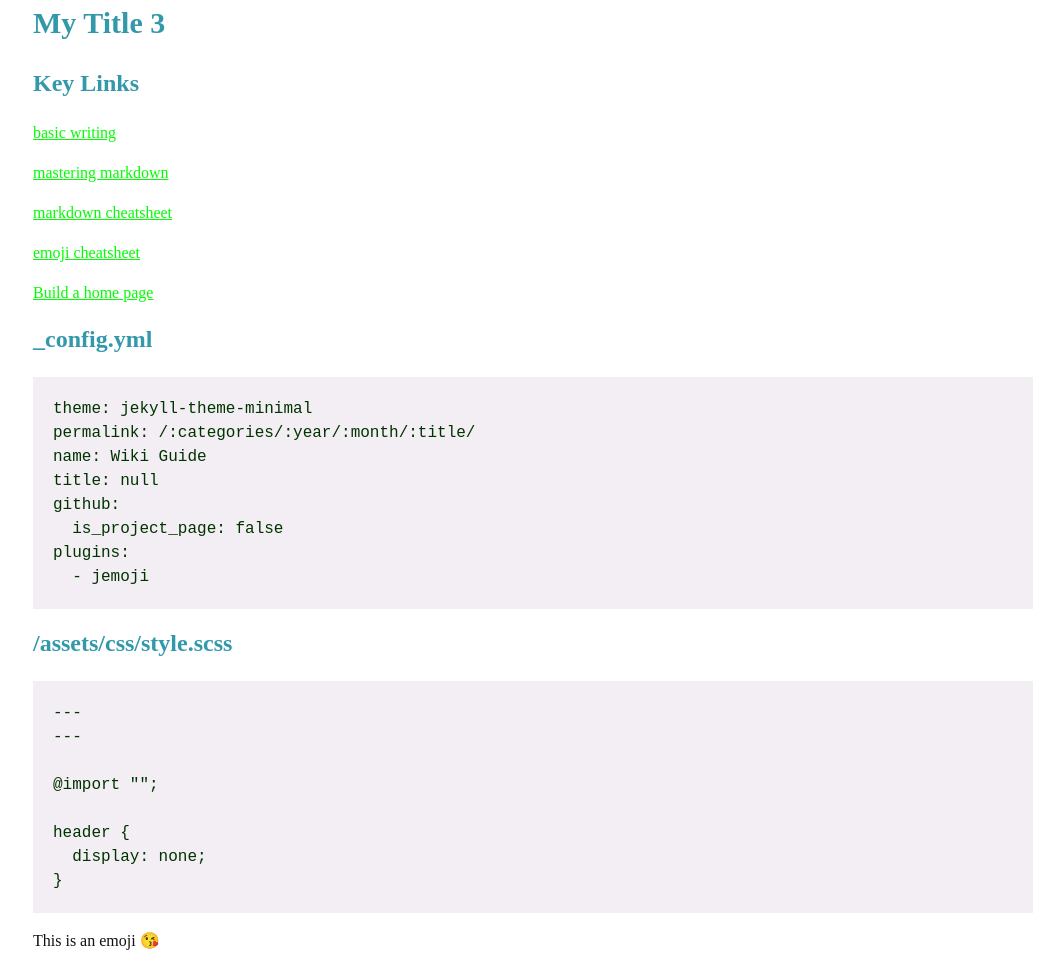
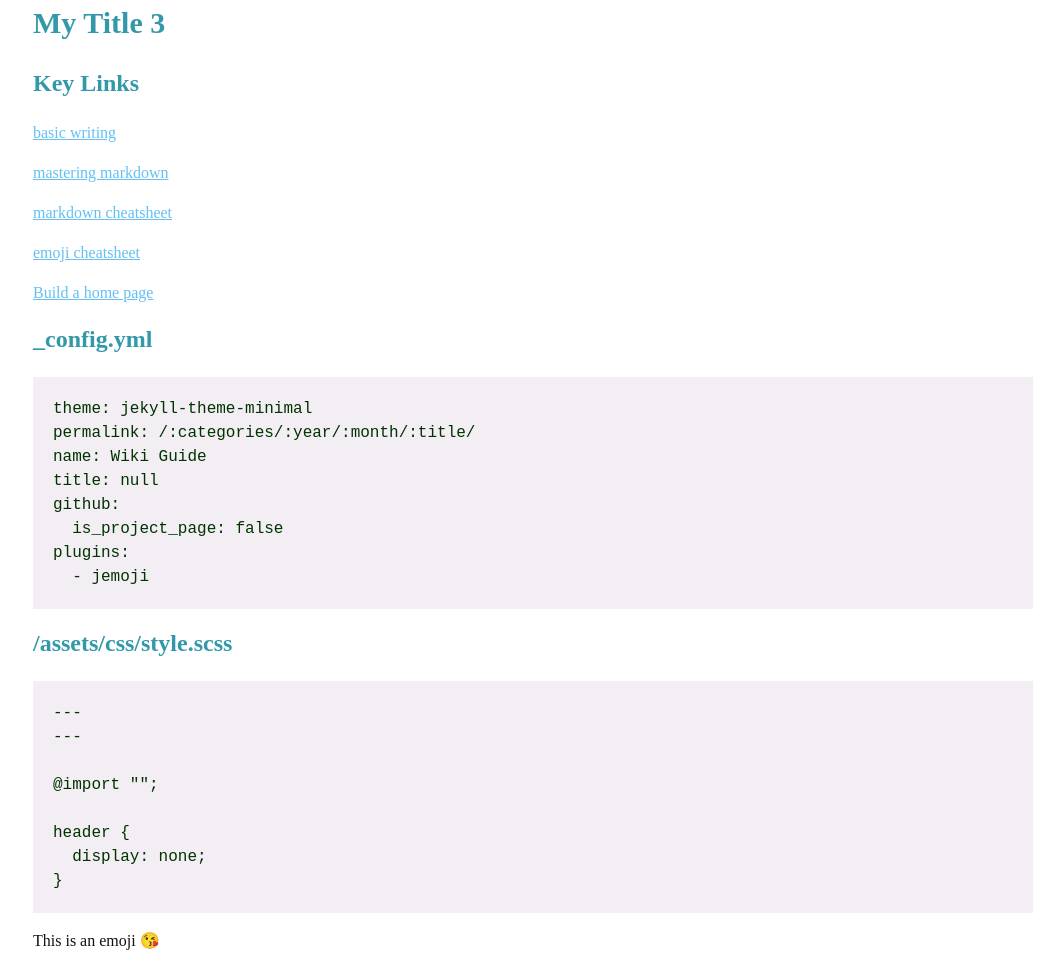
Before and after one commit to profphillips/wikibasics, a Jekyll site: the page built from index.md, in a window 1280 px wide. Shown: the whole page, without its empty margins (107-1171 px from the left). Built offline with Jekyll 4.4.1, drawn with Linux system fonts in a browser that asks for light colours; emoji names are drawn with the system emoji font; our own code applies the rules of GitHub Pages for plain Markdown files.

Commit message:
Update style.scss

```diff
--- a/assets/css/style.scss
+++ b/assets/css/style.scss
@@ -7,7 +7,7 @@ $container-max-width: 1000px;
 $header-color: #3399aa;
 $pre-background: #f3eef3;
 $pre-foreground: #003300;
-$link-color: #00ff00;
+$link-color: #63c0f5;
 
 
 body {
```
